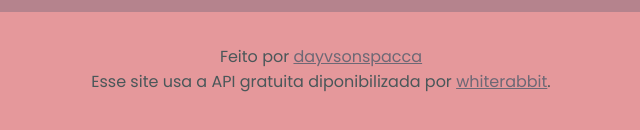
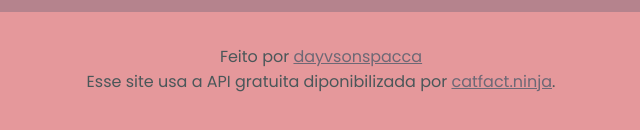
Before and after one commit to dayvsonspacca/cat-facts, a plain HTML site: page index.html in a window 1280 px wide. Shown: the part 1222-1352 px from the top of the page, 319-959 px from the left. Drawn offline with Linux system fonts and the light colour scheme.

Commit message:
:recycle: refactor(index.html): Mudando nome da API no footer.

```diff
--- a/index.html
+++ b/index.html
@@ -68,7 +68,7 @@
 
     <footer>
         <p>Feito por <a href="https://github.com/dayvsonspacca" target="_blank">dayvsonspacca</a></p>
-        <p>Esse site usa a API gratuita diponibilizada por <a href="https://github.com/wh-iterabb-it" target="_blank">whiterabbit</a>.</p>
+        <p>Esse site usa a API gratuita diponibilizada por <a href="https://catfact.ninja" target="_blank">catfact.ninja</a>.</p>
     </footer>
     <script src="public/js/script.js"></script>
 </body>
```
